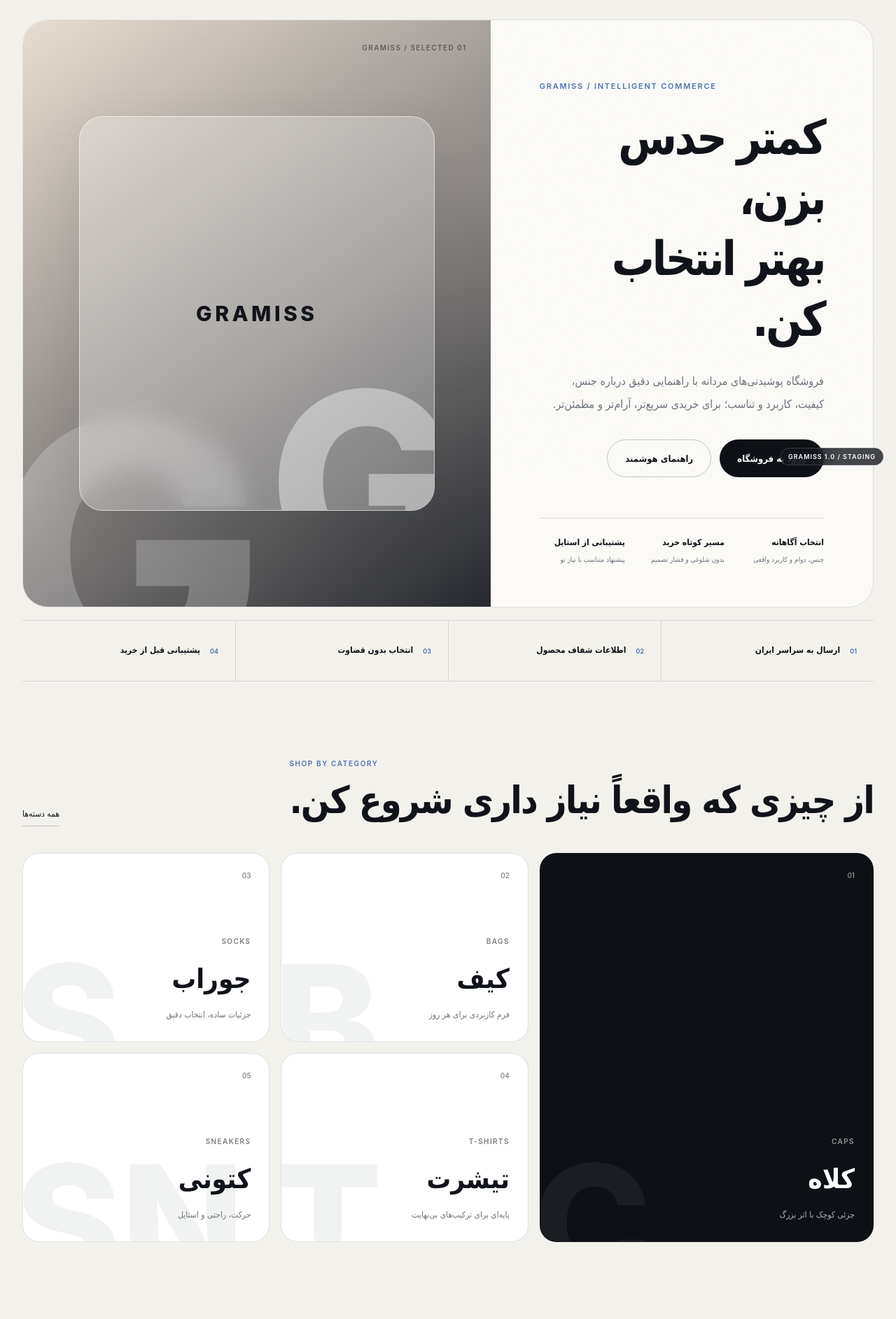
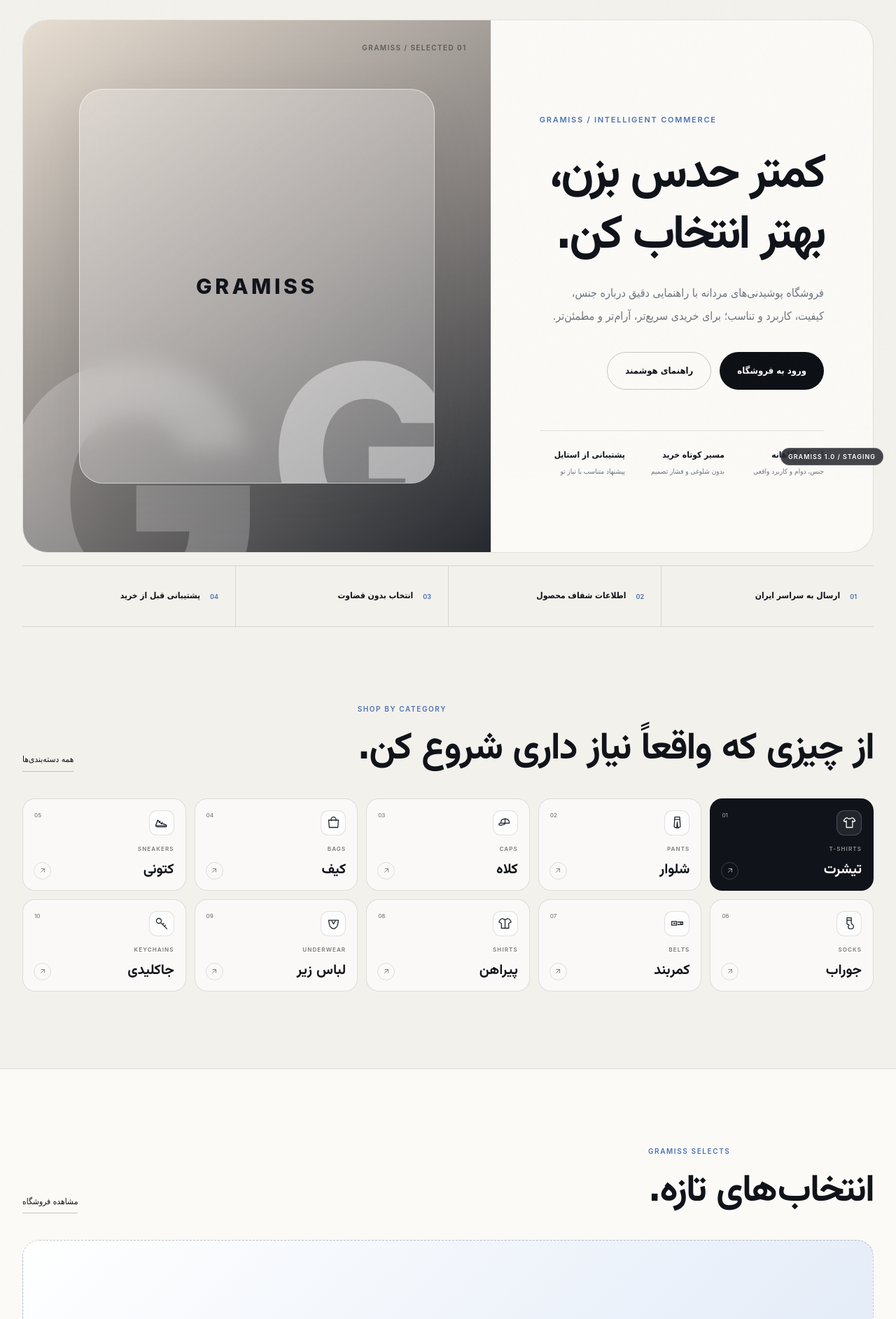
Before and after one commit to miladhaghi/gramiss-commerce1, a WordPress theme: template wordpress/gramiss-theme/front-page.php in a window 1280 px wide. Shown: the part 117-2002 px from the top of the page at 70% size. Run offline with PHP 8.4 and a stand-in for WordPress, Linux system fonts and the light colour scheme; the site name, menu and one post (Sample post) are stand-ins, and other content is empty; some libraries are stand-ins or nearby versions.

Commit message:
feat: expand compact category directory

```diff
--- a/wordpress/gramiss-theme/assets/css/gramiss-release.css
+++ b/wordpress/gramiss-theme/assets/css/gramiss-release.css
@@ -1,4 +1,13 @@
 /* Gramiss 1.0 release layer — loaded after the legacy theme styles. */
+@font-face {
+  font-family: "Gramiss Heading";
+  font-style: normal;
+  font-display: swap;
+  font-weight: 100 900;
+  src: url("../fonts/vazirmatn-arabic-wght-normal.woff2") format("woff2-variations");
+  unicode-range: U+0600-06FF,U+0750-077F,U+0870-088E,U+0890-0891,U+0897-08E1,U+08E3-08FF,U+200C-200E,U+2010-2011,U+204F,U+2E41,U+FB50-FDFF,U+FE70-FE74,U+FE76-FEFC;
+}
+
 :root {
   --gr-ink: #101319;
   --gr-ink-2: #1c222c;
@@ -16,11 +25,16 @@
   --gr-radius-lg: 38px;
   --gr-shadow: 0 28px 80px rgba(16, 19, 25, 0.09);
   --gr-ease: cubic-bezier(0.2, 0.8, 0.2, 1);
+  --gr-heading-font: "Gramiss Heading", Estedad, Tahoma, sans-serif;
 }
 
 body.gramiss-next-staging {
   background: var(--gr-paper);
   color: var(--gr-ink);
+}
+
+body.gramiss-next-staging :where(h1, h2, h3, h4, h5, h6) {
+  font-family: var(--gr-heading-font);
 }
 
 body.gramiss-next-staging::after {
@@ -102,32 +116,123 @@ body.gramiss-next-staging::after {
 }
 .g1-signal-strip strong { font-size: 12px; }
 
-.g1-category.has-image::before {
-  content: "";
-  position: absolute;
-  inset: 0;
-  z-index: 1;
-  background: linear-gradient(180deg, rgba(16,19,25,.06), rgba(16,19,25,.76));
+.g1-category-grid {
+  grid-template-columns: repeat(5, minmax(0, 1fr));
+  grid-template-rows: repeat(2, 132px);
+  grid-auto-rows: 132px;
+  gap: 12px;
 }
 
-.g1-category-image {
-  position: absolute;
-  inset: 0;
-  width: 100%;
-  height: 100%;
-  object-fit: cover;
-  transition: transform .7s var(--gr-ease);
+.g1-category-grid .g1-category,
+.g1-category-grid .g1-category:first-child {
+  min-width: 0;
+  min-height: 0;
+  grid-column: auto;
+  grid-row: auto;
+  padding: 16px;
+  border-radius: 18px;
+  background: rgba(255,255,255,.58);
+  color: var(--gr-ink);
+  justify-content: space-between;
 }
 
-.g1-category.has-image:hover .g1-category-image { transform: scale(1.055); }
-.g1-category.has-image .g1-category-index,
-.g1-category.has-image .g1-category-copy {
+.g1-category-grid .g1-category:first-child {
+  background: var(--gr-ink);
+  color: #fff;
+}
+
+.g1-category:hover {
+  transform: translateY(-3px);
+  border-color: var(--gr-line-strong);
+  box-shadow: 0 16px 34px rgba(16,19,25,.08);
+}
+
+.g1-category-top {
+  display: flex;
+  align-items: flex-start;
+  justify-content: space-between;
+  gap: 12px;
+}
+
+.g1-category-icon {
+  width: 36px;
+  height: 36px;
+  flex: 0 0 36px;
+  border: 1px solid var(--gr-line);
+  border-radius: 11px;
+  display: grid;
+  place-items: center;
+  background: rgba(255,255,255,.7);
+  color: var(--gr-ink-2);
+}
+
+.g1-category:first-child .g1-category-icon {
+  border-color: rgba(255,255,255,.18);
+  background: rgba(255,255,255,.08);
+  color: #fff;
+}
+
+.g1-category-icon svg {
+  width: 21px;
+  height: 21px;
+  fill: none;
+  stroke: currentColor;
+  stroke-width: 1.45;
+  stroke-linecap: round;
+  stroke-linejoin: round;
+}
+
+.g1-category-index {
+  padding-top: 3px;
+  font-size: 8px;
+}
+
+.g1-category-copy {
   position: relative;
   z-index: 2;
+  padding-inline-end: 30px;
+}
+
+.g1-category-en { font-size: 8px; }
+.g1-category h3 {
+  margin-top: 3px;
+  font-size: clamp(18px, 1.55vw, 22px);
+  line-height: 1.35;
+}
+
+.g1-category-arrow {
+  position: absolute;
+  inset: auto auto 15px 15px;
+  width: 25px;
+  height: 25px;
+  border: 1px solid var(--gr-line);
+  border-radius: 50%;
+  display: grid;
+  place-items: center;
+  color: var(--gr-muted);
+  transition: .22s var(--gr-ease);
+}
+
+.g1-category:first-child .g1-category-arrow {
+  border-color: rgba(255,255,255,.18);
+  color: rgba(255,255,255,.72);
+}
+
+.g1-category-arrow svg {
+  width: 12px;
+  height: 12px;
+  fill: none;
+  stroke: currentColor;
+  stroke-width: 1.7;
+  stroke-linecap: round;
+  stroke-linejoin: round;
+}
+
+.g1-category:hover .g1-category-arrow {
+  border-color: var(--gr-ink);
+  background: var(--gr-ink);
   color: #fff;
 }
-.g1-category.has-image .g1-category-copy p { color: rgba(255,255,255,.72); }
-.g1-category-copy { position: relative; z-index: 2; }
 
 .g1-product-meta .is-in-stock::before,
 .g1-product-meta .is-out-of-stock::before {
@@ -301,15 +406,29 @@ body.gramiss-next-staging::after {
 
   .g1-category-grid {
     display: grid !important;
-    grid-template-columns: repeat(5, minmax(265px, 78vw)) !important;
-    grid-auto-rows: 330px !important;
+    grid-template-columns: none !important;
+    grid-template-rows: repeat(2, 108px) !important;
+    grid-auto-flow: column;
+    grid-auto-columns: minmax(152px, 44vw);
+    grid-auto-rows: unset !important;
     overflow-x: auto;
     overscroll-behavior-inline: contain;
     scroll-snap-type: x mandatory;
     padding-bottom: 10px;
   }
   .g1-category,
-  .g1-category:first-child { grid-row: auto !important; scroll-snap-align: start; }
+  .g1-category:first-child {
+    min-width: 0 !important;
+    min-height: 0 !important;
+    grid-column: auto !important;
+    grid-row: auto !important;
+    padding: 13px !important;
+    scroll-snap-align: start;
+  }
+  .g1-category-icon { width: 31px; height: 31px; flex-basis: 31px; border-radius: 9px; }
+  .g1-category-icon svg { width: 18px; height: 18px; }
+  .g1-category h3 { font-size: 18px !important; }
+  .g1-category-arrow { inset: auto auto 12px 12px; width: 22px; height: 22px; }
 
   .g1-product-grid { grid-template-columns: repeat(2, minmax(0, 1fr)) !important; gap: 12px !important; }
   .g1-product-media { border-radius: 17px !important; }
--- a/wordpress/gramiss-theme/front-page.php
+++ b/wordpress/gramiss-theme/front-page.php
@@ -12,7 +12,7 @@ $shop_url     = function_exists( 'wc_get_page_permalink' ) ? wc_get_page_permali
 $hero_product = gramiss_home_hero_product();
 $hero_img     = gramiss_home_hero_image();
 $featured     = gramiss_featured_products( 4 );
-$categories   = gramiss_home_categories( 5 );
+$categories   = gramiss_home_categories( 10 );
 $hero_objects = array(
     array(
         'class'  => 'is-hat',
@@ -120,22 +120,21 @@ $hero_objects = array(
                 <small>SHOP BY CATEGORY</small>
                 <h2>از چیزی که واقعاً نیاز داری شروع کن.</h2>
             </div>
-            <a class="g1-text-link" href="<?php echo esc_url( $shop_url ); ?>">همه دسته‌ها</a>
+            <a class="g1-text-link" href="<?php echo esc_url( $shop_url ); ?>">همه دسته‌بندی‌ها</a>
         </div>
 
         <div class="g1-category-grid">
             <?php foreach ( $categories as $index => $category ) : ?>
-                <a class="g1-category<?php echo $category['image'] ? ' has-image' : ''; ?>" href="<?php echo esc_url( $category['url'] ?: $shop_url ); ?>">
-                    <?php if ( $category['image'] ) : ?>
-                        <img class="g1-category-image" src="<?php echo esc_url( $category['image'] ); ?>" alt="<?php echo esc_attr( $category['name'] ); ?>" loading="lazy" decoding="async">
-                    <?php endif; ?>
-                    <span class="g1-category-index"><?php echo esc_html( str_pad( (string) ( $index + 1 ), 2, '0', STR_PAD_LEFT ) ); ?></span>
-                    <span class="g1-category-mark" aria-hidden="true"><?php echo esc_html( $category['mark'] ); ?></span>
+                <a class="g1-category" href="<?php echo esc_url( $category['url'] ?: $shop_url ); ?>" aria-label="مشاهده دسته‌بندی <?php echo esc_attr( $category['name'] ); ?>">
+                    <div class="g1-category-top">
+                        <span class="g1-category-icon"><?php echo gramiss_home_category_icon( $category['slug'] ); // phpcs:ignore WordPress.Security.EscapeOutput.OutputNotEscaped ?></span>
+                        <span class="g1-category-index"><?php echo esc_html( str_pad( (string) ( $index + 1 ), 2, '0', STR_PAD_LEFT ) ); ?></span>
+                    </div>
                     <div class="g1-category-copy">
                         <span class="g1-category-en"><?php echo esc_html( $category['en'] ); ?></span>
                         <h3><?php echo esc_html( $category['name'] ); ?></h3>
-                        <p><?php echo esc_html( $category['description'] ); ?></p>
                     </div>
+                    <span class="g1-category-arrow" aria-hidden="true"><svg viewBox="0 0 24 24"><path d="M7 17 17 7M8 7h9v9"/></svg></span>
                 </a>
             <?php endforeach; ?>
         </div>
--- a/wordpress/gramiss-theme/functions.php
+++ b/wordpress/gramiss-theme/functions.php
@@ -193,12 +193,16 @@ function gramiss_filterable_shop_url( array $args = array() ): string {
  */
 function gramiss_launch_categories(): array {
     return array(
-        'caps'     => 'کلاه',
         't-shirts' => 'تیشرت',
         'pants'    => 'شلوار',
+        'caps'     => 'کلاه',
         'bags'     => 'کیف',
+        'sneakers' => 'کتونی',
         'socks'    => 'جوراب',
-        'sneakers' => 'کتونی',
+        'belts'    => 'کمربند',
+        'shirts'   => 'پیراهن',
+        'underwear' => 'لباس زیر',
+        'keychains' => 'جاکلیدی',
     );
 }
 
@@ -233,65 +237,48 @@ function gramiss_product_category_url( array $candidates, string $fallback_slug
  *
  * @return array<int,array<string,string>>
  */
-function gramiss_home_categories( int $limit = 5 ): array {
-    $results  = array();
-    $fallback = array(
-        array( 'name' => 'کلاه', 'en' => 'CAPS', 'slug' => 'caps', 'description' => 'جزئی کوچک با اثر بزرگ', 'mark' => 'C' ),
-        array( 'name' => 'کیف', 'en' => 'BAGS', 'slug' => 'bags', 'description' => 'فرم کاربردی برای هر روز', 'mark' => 'B' ),
-        array( 'name' => 'جوراب', 'en' => 'SOCKS', 'slug' => 'socks', 'description' => 'جزئیات ساده، انتخاب دقیق', 'mark' => 'S' ),
-        array( 'name' => 'تیشرت', 'en' => 'T-SHIRTS', 'slug' => 't-shirts', 'description' => 'پایه‌ای برای ترکیب‌های بی‌نهایت', 'mark' => 'T' ),
-        array( 'name' => 'کتونی', 'en' => 'SNEAKERS', 'slug' => 'sneakers', 'description' => 'حرکت، راحتی و استایل', 'mark' => 'SN' ),
+function gramiss_home_categories( int $limit = 10 ): array {
+    $catalog = array(
+        array( 'name' => 'تیشرت', 'en' => 'T-SHIRTS', 'slug' => 't-shirts', 'candidates' => array( 't-shirts', 't-shirt', 'tshirt', 'تی‌شرت', 'تیشرت' ) ),
+        array( 'name' => 'شلوار', 'en' => 'PANTS', 'slug' => 'pants', 'candidates' => array( 'pants', 'trousers', 'شلوار' ) ),
+        array( 'name' => 'کلاه', 'en' => 'CAPS', 'slug' => 'caps', 'candidates' => array( 'caps', 'cap', 'hats', 'hat', 'کلاه' ) ),
+        array( 'name' => 'کیف', 'en' => 'BAGS', 'slug' => 'bags', 'candidates' => array( 'bags', 'bag', 'کیف' ) ),
+        array( 'name' => 'کتونی', 'en' => 'SNEAKERS', 'slug' => 'sneakers', 'candidates' => array( 'sneakers', 'sneaker', 'shoes', 'کتونی', 'کفش' ) ),
+        array( 'name' => 'جوراب', 'en' => 'SOCKS', 'slug' => 'socks', 'candidates' => array( 'socks', 'sock', 'جوراب' ) ),
+        array( 'name' => 'کمربند', 'en' => 'BELTS', 'slug' => 'belts', 'candidates' => array( 'belts', 'belt', 'کمربند' ) ),
+        array( 'name' => 'پیراهن', 'en' => 'SHIRTS', 'slug' => 'shirts', 'candidates' => array( 'shirts', 'shirt', 'پیراهن' ) ),
+        array( 'name' => 'لباس زیر', 'en' => 'UNDERWEAR', 'slug' => 'underwear', 'candidates' => array( 'underwear', 'under-wear', 'لباس-زیر', 'لباس زیر' ) ),
+        array( 'name' => 'جاکلیدی', 'en' => 'KEYCHAINS', 'slug' => 'keychains', 'candidates' => array( 'keychains', 'keychain', 'key-chains', 'جاکلیدی' ) ),
     );
 
-    if ( taxonomy_exists( 'product_cat' ) ) {
-        $terms = get_terms(
-            array(
-                'taxonomy'   => 'product_cat',
-                'hide_empty' => true,
-                'number'     => $limit,
-                'orderby'    => 'count',
-                'order'      => 'DESC',
-            )
-        );
-
-        if ( ! is_wp_error( $terms ) ) {
-            foreach ( $terms as $term ) {
-                $thumbnail_id = (int) get_term_meta( $term->term_id, 'thumbnail_id', true );
-                $image        = $thumbnail_id ? wp_get_attachment_image_url( $thumbnail_id, 'gramiss-category' ) : '';
-                $url          = get_term_link( $term );
-
-                $results[] = array(
-                    'name'        => $term->name,
-                    'en'          => strtoupper( (string) $term->slug ),
-                    'slug'        => (string) $term->slug,
-                    'description' => $term->description ? wp_strip_all_tags( $term->description ) : __( 'انتخاب‌های دقیق برای استایل روزمره', 'gramiss' ),
-                    'mark'        => strtoupper( substr( (string) $term->slug, 0, 2 ) ),
-                    'image'       => $image ? (string) $image : '',
-                    'url'         => is_wp_error( $url ) ? '' : (string) $url,
-                );
-            }
-        }
+    $results = array();
+    foreach ( array_slice( $catalog, 0, max( 0, $limit ) ) as $item ) {
+        $item['url'] = gramiss_product_category_url( $item['candidates'], $item['slug'] );
+        unset( $item['candidates'] );
+        $results[] = $item;
     }
 
-    foreach ( $fallback as $item ) {
-        if ( count( $results ) >= $limit ) {
-            break;
-        }
+    return $results;
+}
 
-        $already_used = array_filter(
-            $results,
-            static fn( array $category ): bool => $category['slug'] === $item['slug'] || $category['name'] === $item['name']
-        );
-        if ( $already_used ) {
-            continue;
-        }
+/**
+ * Return the compact outline icon used by the home category directory.
+ */
+function gramiss_home_category_icon( string $slug ): string {
+    $icons = array(
+        't-shirts' => '<svg viewBox="0 0 24 24" aria-hidden="true"><path d="M8 4 5 5.5 2.5 9l3 2L7 9v11h10V9l1.5 2 3-2L19 5.5 16 4c-.8 1.3-2.2 2-4 2S8.8 5.3 8 4Z"/></svg>',
+        'pants' => '<svg viewBox="0 0 24 24" aria-hidden="true"><path d="M8 3h8l1 16-4 2-1-10-1 10-4-2L8 3Z"/><path d="M8 7h8"/></svg>',
+        'caps' => '<svg viewBox="0 0 24 24" aria-hidden="true"><path d="M5 13c0-4.2 2.7-7 7-7s7 2.8 7 7H5Z"/><path d="M12 6v7M5 13c-2.3 0-3 1.1-3 2 0 1.1 1.7 1.7 4 1.2l6-1.7"/></svg>',
+        'bags' => '<svg viewBox="0 0 24 24" aria-hidden="true"><path d="M4 8h16l-1 12H5L4 8Z"/><path d="M8 9V7a4 4 0 0 1 8 0v2"/></svg>',
+        'sneakers' => '<svg viewBox="0 0 24 24" aria-hidden="true"><path d="m4 14 2-6 5 5 7 2c2 .6 3 2 2 4H5c-2 0-3-3-1-5Z"/><path d="m8 12 2-2m2 4 1.5-2M4 17h16"/></svg>',
+        'socks' => '<svg viewBox="0 0 24 24" aria-hidden="true"><path d="M8 3h7v8c0 2 2 3 3 4 2 2 .5 6-3 6h-2c-2 0-3-1-3-3 0-1 .5-2 1.5-3L8 13V3Z"/><path d="M8 7h7"/></svg>',
+        'belts' => '<svg viewBox="0 0 24 24" aria-hidden="true"><path d="M3 9h8v6H3V9Zm10 1h8v4h-8"/><path d="M6 12h3m9-2v4"/></svg>',
+        'shirts' => '<svg viewBox="0 0 24 24" aria-hidden="true"><path d="m8 4-4 2-2 4 4 2v8h12v-8l4-2-2-4-4-2c-.5 1.2-2 2-4 2S8.5 5.2 8 4Z"/><path d="M12 6v14m0-10h.01m0 4h.01"/></svg>',
+        'underwear' => '<svg viewBox="0 0 24 24" aria-hidden="true"><path d="M4 7h16l-1 6c-.5 4-3 7-7 8-4-1-6.5-4-7-8L4 7Z"/><path d="m9 8 3 5 3-5"/></svg>',
+        'keychains' => '<svg viewBox="0 0 24 24" aria-hidden="true"><circle cx="8" cy="8" r="4"/><path d="m11 11 10 10m-4-4 2-2m-5-1 2-2"/></svg>',
+    );
 
-        $item['image'] = '';
-        $item['url']   = gramiss_filterable_shop_url( array( 'gramiss_category' => $item['slug'] ) );
-        $results[]     = $item;
-    }
-
-    return array_slice( $results, 0, $limit );
+    return $icons[ $slug ] ?? $icons['keychains'];
 }
 
 function gramiss_customize_register( WP_Customize_Manager $wp_customize ): void {
```
Also changed, not shown: wordpress/gramiss-theme/assets/fonts/Vazirmatn-LICENSE.txt (added, +93 -0 lines), wordpress/gramiss-theme/assets/fonts/vazirmatn-arabic-wght-normal.woff2 (added).
